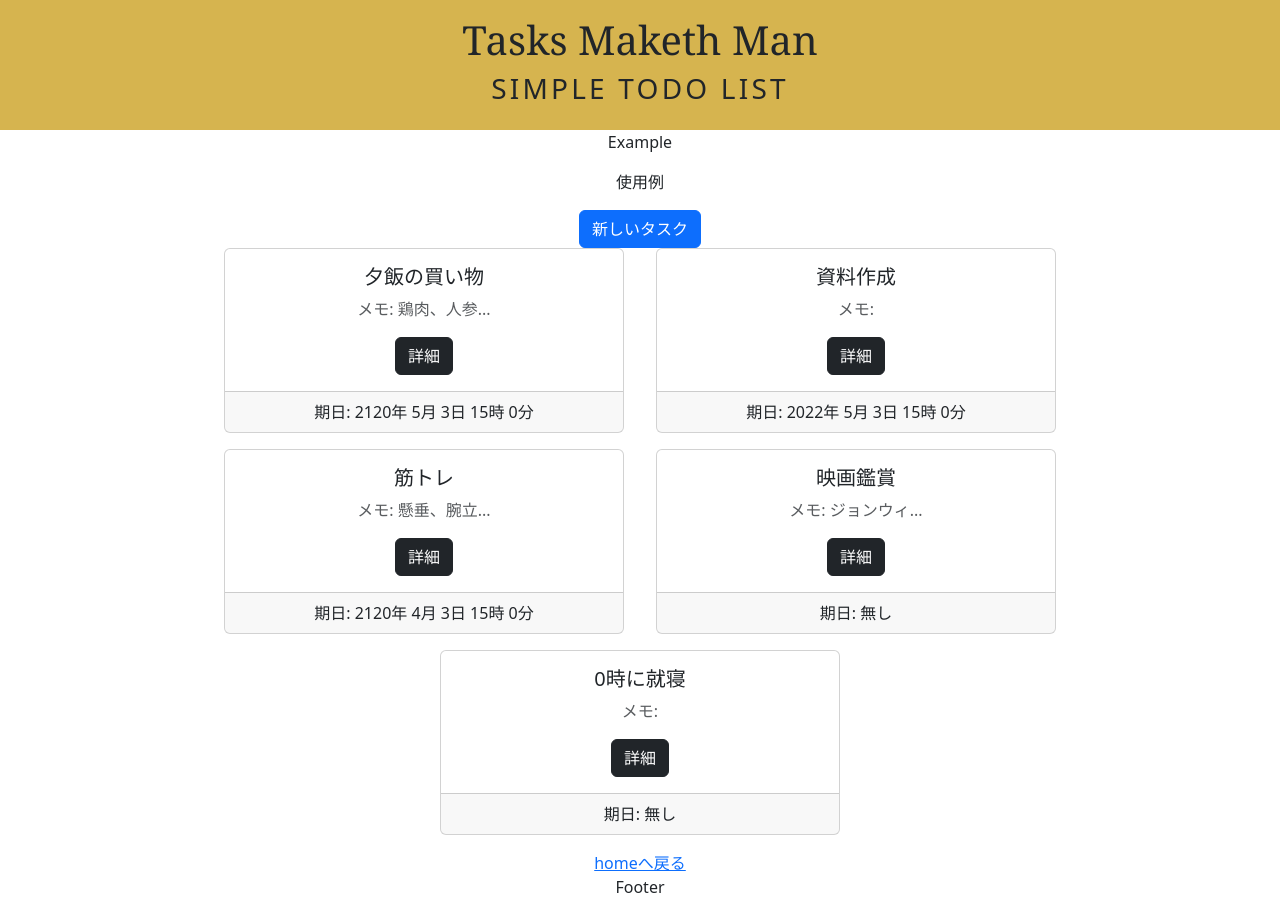
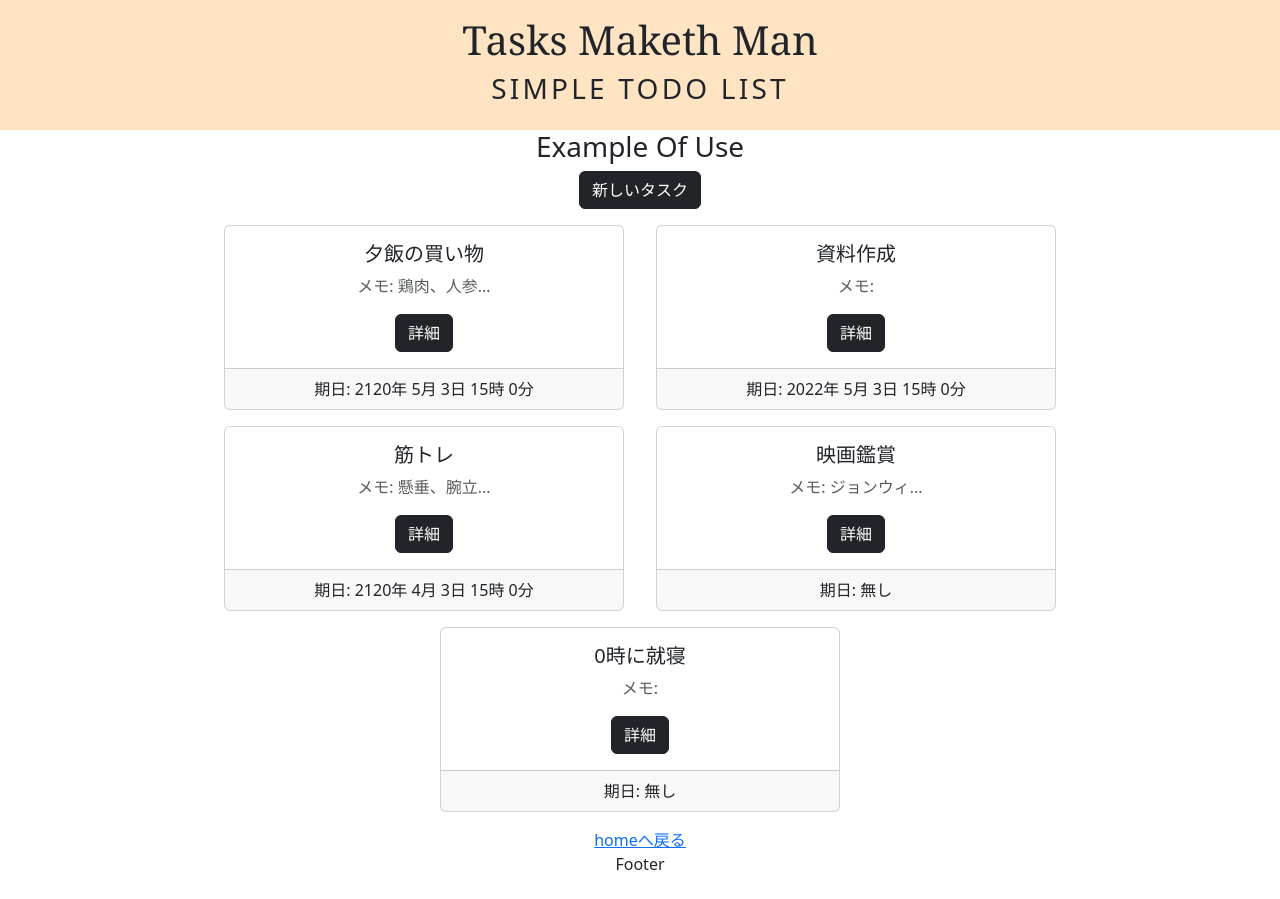
Before and after one commit to syab-syab/Tasks-Maketh-Man, a React (Create React App) app: page /example in a window 1280 px wide. After the commit the page ends 876 px from the top, so only its background shows below. Built offline with nearby package versions, Linux system fonts and the light colour scheme.

Commit message:
ヘッダーの問題点を解決する

```diff
--- a/src/App.css
+++ b/src/App.css
@@ -4,19 +4,23 @@
 }
 
 /* 文字色 */
-.green-text-color {
+.green-background {
   /* color: rgb(0, 175, 29); */
   background-color: rgb(0, 175, 29);
 }
 
-.silver-text-color {
+.silver-background {
   /* color: rgb(192, 192, 192); */
   background-color: rgb(192, 192, 192);
 }
 
-.gold-text-color {
+.gold-background {
   /* color: rgb(214, 180, 79); */
   background-color: rgb(214, 180, 79);
+}
+
+.default-background {
+  background-color: bisque;
 }
 
 /* Header */
--- a/src/components/Example.tsx
+++ b/src/components/Example.tsx
@@ -127,10 +127,9 @@
 
   return (
     <div>
-      <p>Example</p>
-      <p>使用例</p>
+      <h3>Example Of Use</h3>
       <div>
-        <Button onClick={handleShow}>新しいタスク</Button>
+        <Button onClick={handleShow} variant="dark" className='mb-3'>新しいタスク</Button>
         <SubmitForm
           inputValue={inputValue}
           dateTimeStates={[year, month, date, hour, minutes]}
--- a/src/components/Header.tsx
+++ b/src/components/Header.tsx
@@ -5,14 +5,41 @@
 // 緑 → 銀 → 金 の順で変わる
 // ローカルストレージのキーは 'accomplished-task'
 
+
+
+const localAccomplishedTask: any = localStorage.getItem('accomplished-task')
+
+const accomplishedTask: number = localAccomplishedTask ? Number(localAccomplishedTask) : 0
+
+// const [accomplished, setAccomplished] = useState(accomplishedTask)
+
+console.log(accomplishedTask)
+
+// 問題の箇所
+// [ToDo] ローカルの達成率が変わっても緑から変わらない問題を解決する
+//        ついでにリアルタイムで変化するよう修正する
+const classToggle = (val: number): string => {
+  if (val >= 1) {
+    return "py-3 header green-background"
+  } else if (val >= 2) {
+    return "py-3 header silver-background"
+  } else if (val >= 3) {
+    return "py-3 header gold-background"
+  } else {
+    return "py-3 header default-background"
+  }
+}
+
 const Header = () => {
   return (
-    <div className='py-3 header  gold-text-color'>
+    <>
+    <header className={classToggle(accomplishedTask)}>
       {/* サイト名 */}
       <h1 className='main-title'>Tasks Maketh Man</h1>
       {/* サブタイトル */}
       <h3 className='sub-title'>SIMPLE TODO LIST</h3>
-    </div>
+    </header>
+    </>
   )
 }
 
--- a/src/components/Home.tsx
+++ b/src/components/Home.tsx
@@ -133,17 +133,21 @@
 
   // --------------------- ここまで新タスク関係 end -------------------------
 
-    // --------------------- モーダル ----------------------------------------
-    const [show, setShow] = useState<boolean>(false);
+  // --------------------- モーダル ----------------------------------------
 
-    const handleClose = () => setShow(false);
-    const handleShow = () => setShow(true);
+  const [show, setShow] = useState<boolean>(false);
+
+  const handleClose = () => setShow(false);
+  const handleShow = () => setShow(true);
+
+  // --------------------- モーダル end ------------------------------------
+
+
 
   return (
     <div>
-      <p>Home</p>
       <div>
-      <Button onClick={handleShow} variant="dark" className='mb-3'>New Task</Button>
+      <Button onClick={handleShow} variant="dark" className='my-3'>New Task</Button>
         <SubmitForm
           inputValue={inputValue}
           dateTimeStates={[year, month, date, hour, minutes]}
--- a/src/components/TaskList.tsx
+++ b/src/components/TaskList.tsx
@@ -1,4 +1,5 @@
 // import React, {useState} from 'react'
+import { useLocation } from "react-router-dom"
 import longSentenceCut from '../functions/longSentenceCut'
 import showDueDate from '../functions/showDueDate'
 import { Task } from '../types/All.types'
@@ -21,6 +22,9 @@
 }
 
 const TaskList = (props: Props) => {
+  const location = useLocation();
+  console.log(location.pathname, location.pathname === "/")
+  console.log(location.pathname, location.pathname === "/example")
   // const [isOpen, setIsOpen] = useState(false)
 
   // const customStyles = {
@@ -35,6 +39,31 @@
   //   },
   // }
 
+  // --------------------- 達成率 ------------------------------------------
+
+  // 達成率のキー
+  const accomplishedKey: string = 'accomplished-task'
+
+  // tasksに格納する用の変数
+  let accomplishedTasks: number = 0
+
+  // localStorageに何も入っていなければからの配列を格納しておく
+  if(!(localStorage.getItem(accomplishedKey))) {
+    localStorage.setItem(accomplishedKey, "")
+  } else {
+    const tmp: any = localStorage.getItem(accomplishedKey)
+    accomplishedTasks = Number(tmp)
+  }
+
+  const addAccomplished = (): void => {
+    const tmp: number = accomplishedTasks + 1
+    localStorage.setItem(accomplishedKey, String(tmp))
+  }
+
+  console.log("達成率", accomplishedTasks)
+
+  // --------------------- 達成率 end --------------------------------------
+
   const toggleModal = (val: Task) => {
     // setIsOpen(!isOpen);
     const result = window.confirm(`
@@ -47,6 +76,9 @@
     if (result) {
       alert("達成できてえらい！")
       props.onClick(val.id)
+      if (location.pathname === "/") {
+        addAccomplished()
+      }
     } else {
       alert("引き続き頑張って！")
     }
@@ -75,9 +107,9 @@
         ">
 
           <Card.Body>
-            <Card.Title className="me-auto">{task.content}</Card.Title>
+            <Card.Title className="me-auto">{longSentenceCut(10, task.content)}</Card.Title>
             {/* [ToDo]メモをポップオーバーにする */}
-            <Card.Text className="text-muted">メモ: {longSentenceCut(task.memo)}</Card.Text>
+            <Card.Text className="text-muted">メモ: {longSentenceCut(5, task.memo)}</Card.Text>
             <Button onClick={() => toggleModal(task)} variant="dark">詳細</Button>
           </Card.Body>
           {/* tsだと () => method の形にしないとエラーが出る */}
--- a/src/functions/longSentenceCut.ts
+++ b/src/functions/longSentenceCut.ts
@@ -1,12 +1,11 @@
 // 長文の省略
-// 表示する文字数の限界値は 定数:limit で変更できる
-const longSentenceCut = (val: string): string => {
-  const limit: number = 5
+// 表示する文字数の限界値は 変数:limit で変更できる
+const longSentenceCut = (limit: number, val: string): string => {
+  // const limit: number = limit
   if (val.length <= limit) {
     return val
   } else {
     return val.substring(0, limit) + "..."
-    // return val.substring(0, limit)
   }
 }
 
```
